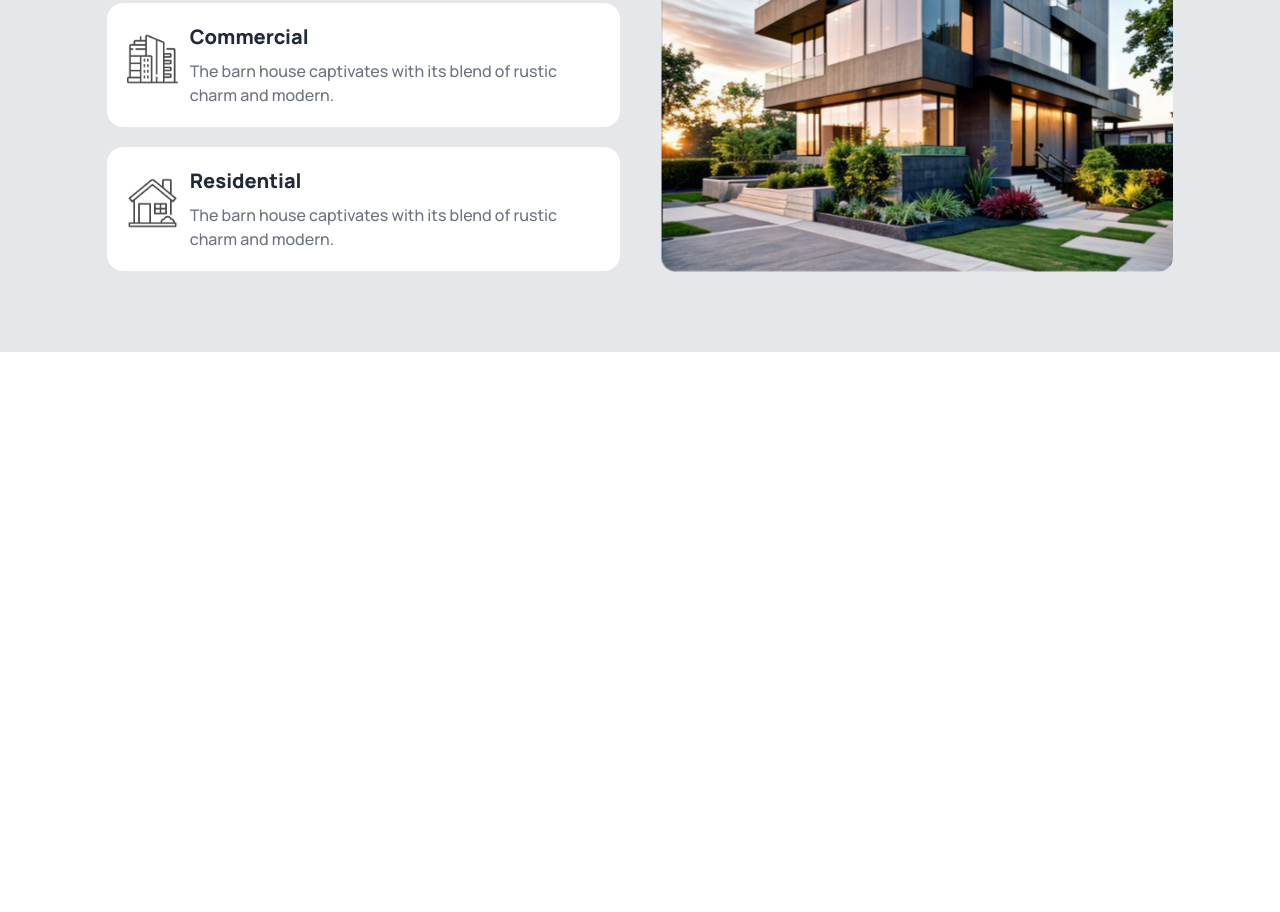
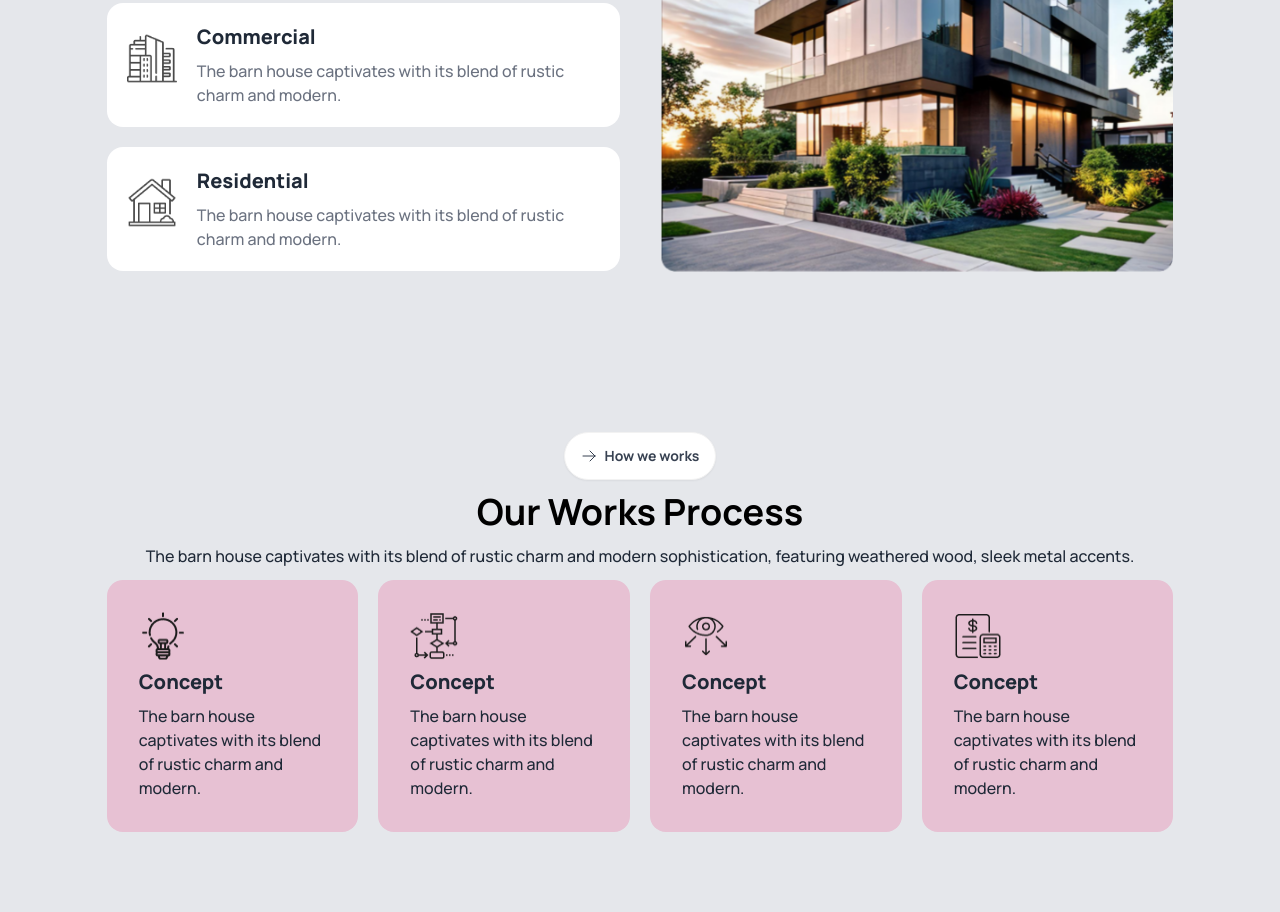
Before and after one commit to araf168/Assignment-03, a plain HTML site: page index.html in a window 1280 px wide. Shown: the part 1196-2108 px from the top of the page. Before the commit the page ends 1548 px from the top, so only its background shows below. Drawn offline with nearby package versions, Linux system fonts and the light colour scheme.

Commit message:
added our work process section

```diff
--- a/index.html
+++ b/index.html
@@ -56,7 +56,8 @@
                                 d="M3 3h2l.4 2M7 13h10l4-8H5.4M7 13L5.4 5M7 13l-2.293 2.293c-.63.63-.184 1.707.707 1.707H17m0 0a2 2 0 100 4 2 2 0 000-4zm-8 2a2 2 0 11-4 0 2 2 0 014 0z" />
                         </svg>
                     </button>
-                    <a class="btn bg-lime-300 rounded-3xl hidden md:flex text-black text-xl font-extrabold">Book
+                    <a
+                        class="btn bg-lime-300 hover:bg-lime-300 rounded-3xl hidden md:flex text-black text-xl font-extrabold">Book
                         Consult <i class="fa-solid fa-circle-arrow-up text-4xl text-[black] rotate-45"></i></a>
                     <div class="dropdown dropdown-left">
                         <div tabindex="0" role="button" class="btn btn-circle bg-white p-0 lg::hidden">
@@ -98,7 +99,7 @@
     <!-- main section starts -->
     <main class="md:container mx-auto">
         <!-- We design thoughtful section starts -->
-        <section class="py-7 md:py-10 lg:py-20 px-5 md:px-0 bg-gray-200 relative">
+        <section class="bg-gray-200 relative py-7 md:py-10 lg:py-20 px-5 md:px-0">
             <img src="./assets/Vector.png" alt="" class="hidden lg:flex absolute top-8 left-16 w-28">
             <div class="md:w-10/12 mx-auto lg:flex gap-10">
                 <div class="lg:w-1/2 max-h-min">
@@ -112,31 +113,83 @@
                         <h1 class="text-black font-bold text-2xl md:text-3xl lg:text-4xl my-3">We design
                             thoughtful,<br>liveable
                             spaces</h1>
-                        <p class="font-medium text-gray-800 text-sm md:text-base mb-3">The barn house captivates with its blend of rustic charm and modern sophistication, featuring weathered wood, sleek metal accents.</p>
+                        <p class="font-medium text-gray-800 text-sm md:text-base mb-3">The barn house captivates with
+                            its blend of rustic charm and modern sophistication, featuring weathered wood, sleek metal
+                            accents.</p>
                     </div>
                     <div class="md:flex lg:flex-col md:gap-5 lg:gap-0">
-                        <div class="flex md:items-center gap-3 bg-white rounded-2xl p-5 mb-5 md:mb-0 lg:mb-5">
+                        <div class="flex md:items-center gap-5 bg-white rounded-2xl p-5 mb-5 md:mb-0 lg:mb-5">
                             <div class="size-10 md:size-16">
                                 <img src="./assets/commercial.png" alt="" class=" w-full">
                             </div>
                             <div>
                                 <h1 class="font-extrabold text-gray-800 text-base md:text-xl mb-2">Commercial</h1>
-                                <p class="font-medium text-gray-500">The barn house captivates with its blend of rustic charm and modern.</p>
+                                <p class="font-medium text-gray-500">The barn house captivates with its blend of rustic
+                                    charm and modern.</p>
                             </div>
                         </div>
-                        <div class="flex md:items-center gap-3 bg-white rounded-2xl p-5">
+                        <div class="flex md:items-center gap-5 bg-white rounded-2xl p-5">
                             <div class="size-10 md:size-16">
                                 <img src="./assets/residential.png" alt="" class="w-full">
                             </div>
                             <div>
                                 <h1 class="font-extrabold text-gray-800 text-base md:text-xl mb-2">Residential</h1>
-                                <p class="font-medium text-gray-500">The barn house captivates with its blend of rustic charm and modern.</p>
+                                <p class="font-medium text-gray-500">The barn house captivates with its blend of rustic
+                                    charm and modern.</p>
                             </div>
                         </div>
                     </div>
                 </div>
                 <div class="lg:w-1/2 mt-5 lg:mt-0 max-h-min">
                     <img src="./assets/Rectangle.png" alt="" class="w-full h-full">
+                </div>
+            </div>
+        </section>
+
+        <!-- Our Works Process section starts -->
+        <section class="bg-gray-200 relative py-7 md:py-10 lg:py-20 px-5 md:px-0">
+            <div class="text-center">
+                <button class="btn rounded-3xl text-gray-700 font-bold bg-white"><svg xmlns="http://www.w3.org/2000/svg"
+                        fill="none" viewBox="0 0 24 24" stroke-width="1.5" stroke="currentColor" class="size-4">
+                        <path stroke-linecap="round" stroke-linejoin="round" d="M13.5 4.5 21 12m0 0-7.5 7.5M21 12H3" />
+                    </svg>How we works</button>
+                <h1 class="text-black font-bold text-2xl md:text-3xl lg:text-4xl my-3">Our Works Process</h1>
+                <p class="font-medium text-gray-800 text-sm md:text-base mb-3">The barn house captivates with its blend
+                    of rustic charm and modern sophistication, featuring weathered wood, sleek metal accents.</p>
+            </div>
+            <!-- card section starts -->
+            <div class="grid grid-cols-1 md:grid-cols-2 lg:grid-cols-4 mx-auto gap-5 md:w-10/12">
+                <!-- card 1 -->
+                <div class="card bg-[#E7C1D3]">
+                    <div class="card-body">
+                        <img src="assets/concept.png" alt="Shoes" class="size-12"/>
+                        <h2 class="card-title font-extrabold">Concept</h2>
+                        <p class="font-medium">The barn house captivates with its blend of rustic charm and modern.</p>
+                    </div>
+                </div>
+                <!-- card 2 -->
+                <div class="card bg-[#E7C1D3]">
+                    <div class="card-body">
+                        <img src="assets/flow-chart.png" alt="Shoes" class="size-12"/>
+                        <h2 class="card-title font-extrabold">Concept</h2>
+                        <p class="font-medium">The barn house captivates with its blend of rustic charm and modern.</p>
+                    </div>
+                </div>
+                <!-- card 3 -->
+                <div class="card bg-[#E7C1D3]">
+                    <div class="card-body">
+                        <img src="assets/vision.png" alt="Shoes" class="size-12"/>
+                        <h2 class="card-title font-extrabold">Concept</h2>
+                        <p class="font-medium">The barn house captivates with its blend of rustic charm and modern.</p>
+                    </div>
+                </div>
+                <!-- card 4 -->
+                <div class="card bg-[#E7C1D3]">
+                    <div class="card-body">
+                        <img src="assets/budget-planning.png" alt="Shoes" class="size-12"/>
+                        <h2 class="card-title font-extrabold">Concept</h2>
+                        <p class="font-medium">The barn house captivates with its blend of rustic charm and modern.</p>
+                    </div>
                 </div>
             </div>
         </section>
```
